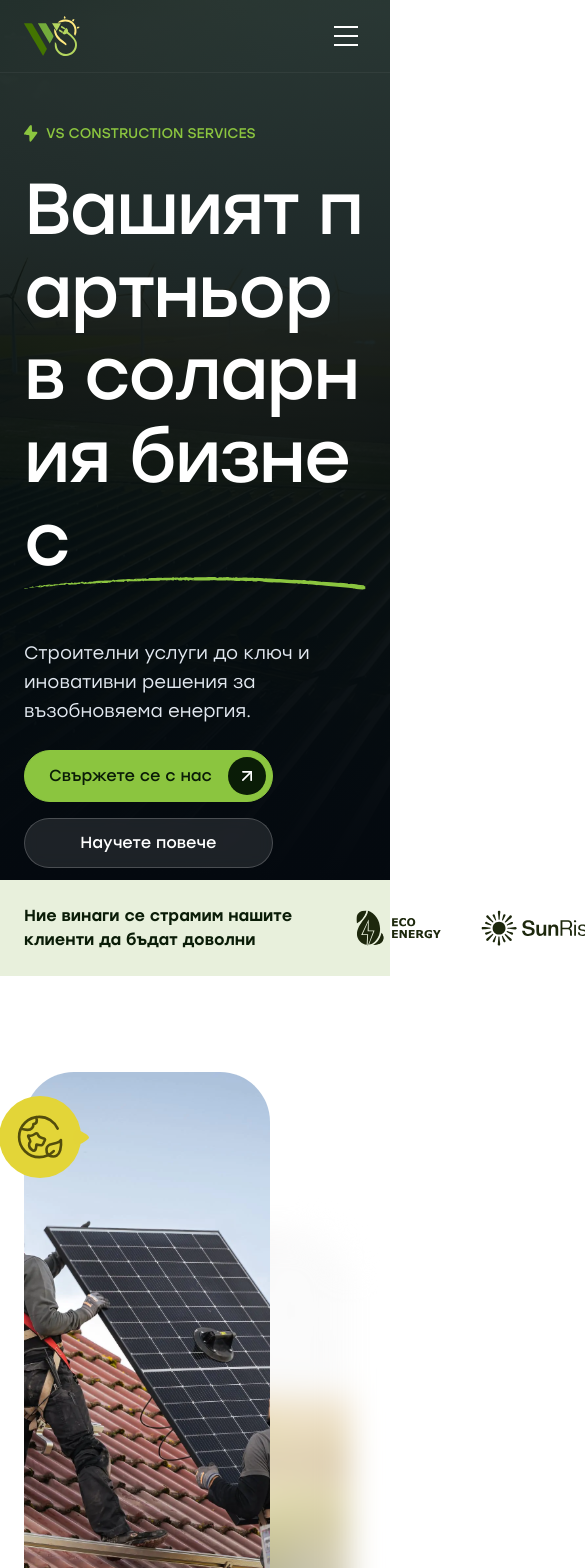
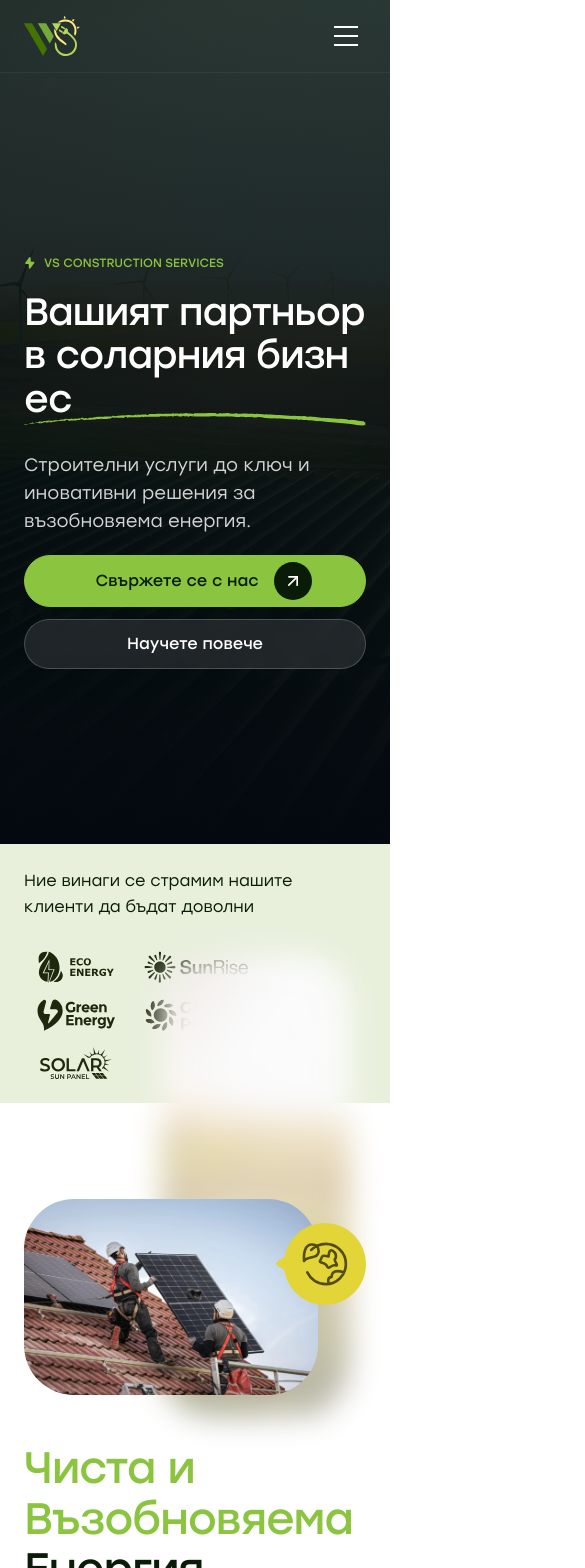
Before and after one commit to mpittas/vscs-strapi, a Next.js app: page / in a window 390 px wide. Shown: the top 1568 px of the page, 585 px wide, since content can reach past the window. Built offline with nearby package versions, Linux system fonts and the light colour scheme.

Commit message:
changes to responsive and removed uneeded animation on scroll

```diff
--- a/src/app/page.tsx
+++ b/src/app/page.tsx
@@ -16,12 +16,12 @@ export default function HomePage() {
       <Hero />
       <ClientLogos />
       <AboutUs />
-      <OurServices />
+      {/* <OurServices />
       <ProjectsOverview />
       <WhyUs />
       <BlogOverview />
       <Marquee />
-      <CTABanner />
+      <CTABanner /> */}
     </>
   );
 }
--- a/src/components/SmoothScrollProvider.tsx
+++ b/src/components/SmoothScrollProvider.tsx
@@ -7,13 +7,16 @@ import {
   ReactNode,
   createContext,
   useContext,
+  useCallback,
 } from "react";
 import Lenis from "lenis";
 import gsap from "gsap";
 import { ScrollTrigger } from "gsap/ScrollTrigger";
 
-// Register GSAP plugins
-gsap.registerPlugin(ScrollTrigger);
+// Register GSAP plugins once
+if (typeof window !== "undefined") {
+  gsap.registerPlugin(ScrollTrigger);
+}
 
 // Create Lenis context to share instance across components
 const LenisContext = createContext<Lenis | null>(null);
@@ -28,121 +31,74 @@ export default function SmoothScrollProvider({
   children,
 }: SmoothScrollProviderProps) {
   const [lenis, setLenis] = useState<Lenis | null>(null);
-  const wrapperRef = useRef<HTMLDivElement | null>(null);
-  const blurOverlayRef = useRef<HTMLDivElement | null>(null);
-  const currentSkew = useRef(0);
-  const currentBlur = useRef(0);
+  const rafIdRef = useRef<number | null>(null);
+  const lenisRef = useRef<Lenis | null>(null);
+
+  // Stable raf callback using useCallback
+  const raf = useCallback((time: number) => {
+    lenisRef.current?.raf(time * 1000);
+  }, []);
 
   useEffect(() => {
-    // Initialize Lenis with smooth scrolling settings
+    // Initialize Lenis with optimized settings
     const lenisInstance = new Lenis({
       duration: 1.2,
       easing: (t) => Math.min(1, 1.001 - Math.pow(2, -10 * t)),
       orientation: "vertical",
       gestureOrientation: "vertical",
       smoothWheel: true,
+      wheelMultiplier: 1,
       touchMultiplier: 2,
+      lerp: 0.1, // Smooth interpolation
+      infinite: false,
     });
 
+    lenisRef.current = lenisInstance;
     setLenis(lenisInstance);
 
     // Coordinate Lenis with GSAP ScrollTrigger
-    lenisInstance.on("scroll", ScrollTrigger.update);
+    const onScroll = () => ScrollTrigger.update();
+    lenisInstance.on("scroll", onScroll);
 
-    // Use GSAP ticker to drive Lenis
-    gsap.ticker.add((time) => {
-      lenisInstance.raf(time * 1000);
-    });
+    // Use GSAP ticker to drive Lenis (more efficient than rAF)
+    gsap.ticker.add(raf);
     gsap.ticker.lagSmoothing(0);
 
-    // Skew settings
-    const maxSkew = 7; // Maximum skew in degrees
-    const skewSmoothness = 1; // How smoothly the skew interpolates (0-1)
-
-    // Blur settings
-    const maxBlur = 20; // Maximum blur in pixels
-    const blurSmoothness = 0.5; // How smoothly the blur interpolates
-
-    // Animation frame loop with skew and blur effects (driven by GSAP ticker)
-    const skewTicker = () => {
-      if (lenisInstance && wrapperRef.current) {
-        // Get scroll velocity from Lenis
-        const velocity = lenisInstance.velocity;
-
-        // Calculate target skew based on velocity
-        // Clamp velocity to prevent extreme skewing
-        const clampedVelocity = Math.max(-150, Math.min(150, velocity));
-        const targetSkew = (clampedVelocity / 150) * maxSkew;
-
-        // Smoothly interpolate current skew towards target
-        currentSkew.current +=
-          (targetSkew - currentSkew.current) * skewSmoothness;
-
-        // Apply transform with skewY and slight translateY for movement feel
-        const translateY = currentSkew.current * 2;
-        wrapperRef.current.style.transform = `skewY(${currentSkew.current}deg) translateY(${translateY}px)`;
-
-        // Calculate blur based on absolute velocity
-        const absVelocity = Math.abs(clampedVelocity);
-        const targetBlur = (absVelocity / 100) * maxBlur;
-
-        // Smoothly interpolate blur
-        currentBlur.current +=
-          (targetBlur - currentBlur.current) * blurSmoothness;
-
-        // Apply blur to overlay
-        if (blurOverlayRef.current) {
-          blurOverlayRef.current.style.backdropFilter = `blur(${currentBlur.current}px)`;
-          // Much higher opacity - visible even at low scroll speeds
-          blurOverlayRef.current.style.opacity = `${Math.min(1, currentBlur.current / 8)}`;
-        }
-      }
+    // Handle resize for ScrollTrigger refresh (debounced)
+    let resizeTimeout: NodeJS.Timeout;
+    const handleResize = () => {
+      clearTimeout(resizeTimeout);
+      resizeTimeout = setTimeout(() => {
+        ScrollTrigger.refresh();
+      }, 250);
     };
-
-    gsap.ticker.add(skewTicker);
+    window.addEventListener("resize", handleResize, { passive: true });
 
     // Cleanup on unmount
     return () => {
-      gsap.ticker.remove(skewTicker);
+      // Remove GSAP ticker
+      gsap.ticker.remove(raf);
+
+      // Cancel any pending raf
+      if (rafIdRef.current) {
+        cancelAnimationFrame(rafIdRef.current);
+      }
+
+      // Remove resize listener
+      window.removeEventListener("resize", handleResize);
+      clearTimeout(resizeTimeout);
+
+      // Kill all ScrollTriggers
       ScrollTrigger.getAll().forEach((trigger) => trigger.kill());
+
+      // Destroy Lenis instance
       lenisInstance.destroy();
+      lenisRef.current = null;
       setLenis(null);
     };
-  }, []);
+  }, [raf]);
 
   return (
-    <LenisContext.Provider value={lenis}>
-      <div className="relative">
-        <div
-          ref={wrapperRef}
-          style={{
-            willChange: "transform",
-            transformOrigin: "center center",
-          }}
-        >
-          {children}
-        </div>
-        {/* Blur overlay at bottom */}
-        <div
-          ref={blurOverlayRef}
-          style={{
-            position: "fixed",
-            bottom: 0,
-            left: 0,
-            right: 0,
-            height: "50vh",
-            background: "transparent",
-            pointerEvents: "none",
-            zIndex: 40,
-            opacity: 0,
-            willChange: "backdrop-filter, opacity",
-            // Mask creates gradient blur: transparent at top, full effect at bottom
-            maskImage: "linear-gradient(to bottom, transparent 0%, black 100%)",
-            WebkitMaskImage:
-              "linear-gradient(to bottom, transparent 0%, black 100%)",
-          }}
-        />
-      </div>
-    </LenisContext.Provider>
+    <LenisContext.Provider value={lenis}>{children}</LenisContext.Provider>
   );
 }
--- a/src/components/sections/AboutUs.tsx
+++ b/src/components/sections/AboutUs.tsx
@@ -1,6 +1,7 @@
 import Image from "next/image";
 import { Heading, Text } from "@/components/ui/Typography";
 import Button from "@/components/ui/Button";
+import Container from "@/components/ui/Container";
 import Section from "@/components/ui/Section";
 import { Check } from "lucide-react";
 
@@ -14,12 +15,12 @@ const features = [
 export default function AboutUs() {
   return (
     <Section paddingY="xl" bgColor="white">
-      <div className="container">
-        <div className="grid lg:grid-cols-2 gap-12 lg:gap-20 items-center">
+      <Container>
+        <div className="grid lg:grid-cols-2 gap-0 lg:gap-20 items-center">
           {/* Left Column - Images */}
           <div className="relative">
             {/* Main images container */}
-            <div className="flex gap-4 pb-20 pr-24">
+            <div className="flex gap-4 pb-10 lg:pb-20 pr-12 lg:pr-24">
               {/* First image */}
               <div className="flex-1 rounded-[50px] overflow-hidden z-1">
                 <Image
@@ -28,7 +29,7 @@ export default function AboutUs() {
                   width={600}
                   height={800}
                   unoptimized
-                  className="w-full h-[560px] object-cover rounded-4xl"
+                  className="w-full h-[400] lg:h-[560px] object-cover rounded-4xl"
                 />
               </div>
 
@@ -45,7 +46,7 @@ export default function AboutUs() {
               </div>
             </div>
 
-            <div className="absolute top-5 -left-[25px] w-[90px] h-[90px] z-2">
+            <div className="absolute top-5 left-autp rotate-180 right-0 lg:right-auto lg:-left-[25px] w-[90px] h-[90px] z-2">
               <Image
                 src="/icons/globe-yellow-circle.svg"
                 alt="Blurred solar background"
@@ -59,7 +60,7 @@ export default function AboutUs() {
           </div>
 
           {/* Right Column - Content */}
-          <div className="pt-8 lg:pt-0">
+          <div className="pt-2 lg:pt-0">
             {/* Title */}
             <div className="mb-6">
               <Heading as="h2">
@@ -102,7 +103,7 @@ export default function AboutUs() {
             </Button>
           </div>
         </div>
-      </div>
+      </Container>
     </Section>
   );
 }
--- a/src/components/sections/CTABanner.tsx
+++ b/src/components/sections/CTABanner.tsx
@@ -2,6 +2,7 @@
 
 import Image from "next/image";
 import Button from "@/components/ui/Button";
+import Container from "@/components/ui/Container";
 import { Heading } from "@/components/ui/Typography";
 import Section from "@/components/ui/Section";
 import { Phone } from "lucide-react";
@@ -35,7 +36,7 @@ export default function CTABanner() {
         />
       </div>
 
-      <div className="container relative z-20">
+      <Container className="relative z-20">
         <div>
           {/* Left Content */}
           <div className="text-left max-w-[700px]">
@@ -80,7 +81,7 @@ export default function CTABanner() {
             </div>
           </div>
         </div>
-      </div>
+      </Container>
 
       {/* Mobile Image - shows only on mobile */}
       <div className="relative w-full h-[250px] lg:hidden">
--- a/src/components/sections/ClientLogos.tsx
+++ b/src/components/sections/ClientLogos.tsx
@@ -1,4 +1,5 @@
 import Image from "next/image";
+import Container from "@/components/ui/Container";
 
 const clientLogos = [
   { src: "/clients-logos/client-logo-1.svg", alt: "Client 1" },
@@ -10,34 +11,37 @@ const clientLogos = [
 
 export default function ClientLogos() {
   return (
-    <section className="py-6 bg-[#e8f0dc]">
-      <div className="container">
-        <div className="flex items-center gap-8">
+    <section className="py-6 sm:py-8 bg-[#e8f0dc]">
+      <Container>
+        {/* Mobile: stacked layout, Desktop: horizontal layout */}
+        <div className="flex flex-col lg:flex-row lg:items-center gap-8">
           {/* Left side - Title */}
-          <div className="text-dark-green text-md font-medium shrink-0 leading-[1.5]">
-            Ние винаги се страмим нашите
-            <br />
-            клиенти да бъдат доволни
+          <div className="text-dark-green max-w-[300px]">
+            Ние винаги се страмим нашите клиенти да бъдат доволни
           </div>
 
-          {/* Middle - Horizontal line */}
-          <div className="flex-1 h-px bg-slate-400/30" />
+          {/* Middle - Horizontal line (hidden on mobile) */}
+          <div className="hidden lg:block flex-1 h-px bg-slate-400/30" />
 
           {/* Right side - Client logos */}
-          <div className="flex items-center gap-10 shrink-0">
+          <div className="flex flex-wrap lg:flex-nowrap items-center gap-4 sm:gap-6 lg:gap-10 shrink-0">
             {clientLogos.map((logo, index) => (
-              <Image
+              <div
                 key={index}
-                src={logo.src}
-                alt={logo.alt}
-                width={120}
-                height={36}
-                className="h-9 w-auto object-contain opacity-100 hover:opacity-80 transition-opacity"
-              />
+                className="w-26 lg:w-auto flex items-center justify-center"
+              >
+                <Image
+                  src={logo.src}
+                  alt={logo.alt}
+                  width={120}
+                  height={36}
+                  className="h-8 lg:h-9 w-auto object-contain opacity-100 hover:opacity-80 transition-opacity"
+                />
+              </div>
             ))}
           </div>
         </div>
-      </div>
+      </Container>
     </section>
   );
 }
--- a/src/components/sections/Hero.tsx
+++ b/src/components/sections/Hero.tsx
@@ -4,6 +4,7 @@ import { useEffect, useRef } from "react";
 import Image from "next/image";
 import Navbar from "@/components/Navbar";
 import Button from "@/components/ui/Button";
+import Container from "@/components/ui/Container";
 import { Heading, Text } from "@/components/ui/Typography";
 import gsap from "gsap";
 
@@ -33,53 +34,144 @@ function AnimatedText({
 export default function Hero() {
   const heroRef = useRef<HTMLDivElement>(null);
 
+  // ============================================
+  // ANIMATION CONFIG - Easy timeline control
+  // ============================================
+  const animConfig = {
+    // Global
+    defaultEase: "power3.out",
+    initialDelay: 0.1,
+
+    // Badge animation
+    badge: {
+      duration: 0.5,
+      y: 20,
+    },
+
+    // Title characters animation
+    title: {
+      duration: 0.6,
+      stagger: 0.015,
+      y: 40,
+      delayAfterBadge: 0.15,
+    },
+
+    // Underline animation
+    underline: {
+      duration: 0.8,
+      y: 10,
+      ease: "power2.out",
+      overlapWithTitle: 0.3,
+    },
+
+    // Description animation
+    description: {
+      duration: 0.6,
+      y: 20,
+      delayAfterTitle: 0.15,
+    },
+
+    // Buttons animation
+    buttons: {
+      duration: 0.6,
+      y: 20,
+      delayAfterDescription: 0.1,
+    },
+  };
+
   useEffect(() => {
+    if (!heroRef.current) return;
+
     const ctx = gsap.context(() => {
-      // Get all reveal content elements (excluding heading)
-      const revealElements = gsap.utils.toArray<HTMLElement>(".reveal-content");
+      // Get specific elements
+      const badge = document.querySelector(".hero-badge");
+      const heroChars = gsap.utils.toArray<HTMLElement>(".hero-char");
+      const underline = document.querySelector(".hero-underline");
+      const description = document.querySelector(".hero-description");
+      const buttons = document.querySelector(".hero-buttons");
 
-      // Get all hero characters
-      const heroChars = gsap.utils.toArray<HTMLElement>(".hero-char");
-
-      // Initial states - set elements below their clip mask
-      gsap.set(revealElements, {
-        yPercent: 100,
+      // Initial states
+      if (badge) gsap.set(badge, { y: animConfig.badge.y, opacity: 0 });
+      gsap.set(heroChars, { y: animConfig.title.y, opacity: 0 });
+      if (underline)
+        gsap.set(underline, {
+          scaleX: 0,
+          y: animConfig.underline.y,
           opacity: 0,
+          transformOrigin: "left center",
         });
-
-      // Initial state for characters
-      gsap.set(heroChars, {
-        y: 40,
-        opacity: 0,
-      });
+      if (description)
+        gsap.set(description, { y: animConfig.description.y, opacity: 0 });
+      if (buttons) gsap.set(buttons, { y: animConfig.buttons.y, opacity: 0 });
 
       // Create timeline for smooth staggered reveal
       const tl = gsap.timeline({
         defaults: {
-          ease: "expo.out",
+          ease: animConfig.defaultEase,
         },
       });
 
-      // Animate characters with stagger
-      tl.to(heroChars, {
+      // 1. Animate badge first
+      if (badge) {
+        tl.to(badge, {
           y: 0,
           opacity: 1,
-        duration: 1,
-        stagger: 0.03,
-        delay: 0.3,
+          duration: animConfig.badge.duration,
+          delay: animConfig.initialDelay,
         });
+      }
 
-      // Animate other elements after characters
+      // 2. Animate title characters + underline together
       tl.to(
-        revealElements,
+        heroChars,
         {
-          yPercent: 0,
+          y: 0,
           opacity: 1,
-          duration: 1.2,
-          stagger: 0.15,
+          duration: animConfig.title.duration,
+          stagger: animConfig.title.stagger,
         },
-        "-=0.4"
+        `+=${animConfig.title.delayAfterBadge}`
       );
+
+      if (underline) {
+        tl.to(
+          underline,
+          {
+            scaleX: 1,
+            y: 0,
+            opacity: 1,
+            duration: animConfig.underline.duration,
+            ease: animConfig.underline.ease,
+          },
+          `-=${animConfig.underline.overlapWithTitle}`
+        );
+      }
+
+      // 3. Animate description
+      if (description) {
+        tl.to(
+          description,
+          {
+            y: 0,
+            opacity: 1,
+            duration: animConfig.description.duration,
+          },
+          `+=${animConfig.description.delayAfterTitle}`
+        );
+      }
+
+      // 4. Animate buttons
+      if (buttons) {
+        tl.to(
+          buttons,
+          {
+            y: 0,
+            opacity: 1,
+            duration: animConfig.buttons.duration,
+          },
+          `+=${animConfig.buttons.delayAfterDescription}`
+        );
+      }
     }, heroRef);
 
     return () => ctx.revert();
@@ -104,37 +196,37 @@ export default function Hero() {
           <div className="absolute inset-0 bg-gradient-to-b from-[rgba(5,21,17,0.85)] to-[rgba(4,9,15,1)]" />
         </div>
 
-        <section
-          className="relative z-10 flex items-center justify-center pt-28"
-          style={{ height: "880px" }}
-        >
-          <div className="container flex gap-y-6 flex-col items-start px-40">
+        <section className="relative z-10 flex items-center justify-center pt-20 sm:pt-24 lg:pt-28 min-h-[100dvh] sm:min-h-0 sm:h-[600px] md:h-[700px] lg:h-[800px] xl:h-[880px]">
+          <Container className="flex gap-y-5 lg:gap-y-6 flex-col items-start">
             {/* Badge with reveal animation */}
-            <div className="overflow-hidden">
-              <div className="reveal-content flex items-center gap-2">
+            <div className="hero-badge flex items-center gap-2">
               <Image
                 src="/icons/electricity-bolt-icon-green.svg"
                 alt=""
                 width={14}
                 height={14}
+                className="w-3 h-3 sm:w-3.5 sm:h-3.5"
               />
-                <Text as="span" variant="small-title">
+              <Text
+                as="span"
+                variant="small-title"
+                className="text-xs sm:text-sm"
+              >
                 VS Construction Services
               </Text>
-              </div>
             </div>
 
             {/* Title with character-by-character animation */}
             <Heading
               as="h1"
-              className="text-[72px] max-w-4xl leading-[1.15] text-white font-normal"
+              className="text-[38px] sm:text-[40px] md:text-[52px] lg:text-[62px] xl:text-[72px] sm:max-w-md md:max-w-xl lg:max-w-3xl xl:max-w-4xl leading-[1.15] text-white font-normal"
             >
               <span className="block overflow-hidden">
                 <AnimatedText text="Вашият партньор" className="block" />
               </span>
               <span className="block">
                 <span className="relative inline-block overflow-visible">
-                  <span className="overflow-hidden block">
+                  <span className="overflow-hidden block relative block z-1">
                     <AnimatedText
                       text="в соларния бизнес"
                       className="inline-block"
@@ -145,37 +237,43 @@ export default function Hero() {
                     alt=""
                     width={400}
                     height={20}
-                    className="absolute -bottom-2 left-0 w-full h-auto"
+                    className="hero-underline absolute -bottom-1 sm:-bottom-4 left-0 w-full h-auto opacity-20"
                   />
                 </span>
               </span>
             </Heading>
 
             {/* Description with reveal animation */}
-            <div className="overflow-hidden">
-              <div className="reveal-content">
+
+            <div className="hero-description">
               <Text
                 variant="body-18"
-                  className="max-w-md leading-relaxed text-slate-200 pt-4"
+                className="max-w-[380px] text-neutral-300 sm:pt-3 lg:pt-4 text-base lg:text-lg"
               >
                 Строителни услуги до ключ и иновативни решения за възобновяема
                 енергия.
               </Text>
             </div>
-            </div>
 
-            {/* Buttons with reveal animation */}
-            <div className="overflow-hidden">
-              <div className="reveal-content flex w-full flex-col justify-center gap-4 sm:w-auto sm:flex-row">
-                <Button href="/contact" size="md" showIcon>
+            <div className="hero-buttons flex w-full flex-col justify-center gap-3 sm:gap-4 sm:w-auto sm:flex-row">
+              <Button
+                href="/contact"
+                size="md"
+                showIcon
+                className="w-full sm:w-auto"
+              >
                 Свържете се с нас
               </Button>
-                <Button href="/about" variant="secondary" size="md">
+              <Button
+                href="/about"
+                variant="secondary"
+                size="md"
+                className="w-full sm:w-auto"
+              >
                 Научете повече
               </Button>
             </div>
-            </div>
-          </div>
+          </Container>
         </section>
       </div>
     </>
--- a/src/components/sections/OurServices.tsx
+++ b/src/components/sections/OurServices.tsx
@@ -1,5 +1,6 @@
 import { Heading, Text } from "@/components/ui/Typography";
 import Button from "@/components/ui/Button";
+import Container from "@/components/ui/Container";
 import ServiceIconBox from "@/components/ui/ServiceIconBox";
 import Section from "@/components/ui/Section";
 
@@ -36,7 +37,7 @@ export default function OurServices() {
       paddingY="xl"
       className="bg-gradient-to-b from-[#001D13] to-[#022D1E]"
     >
-      <div className="container">
+      <Container>
         {/* Header Section */}
         <div className="flex flex-col lg:flex-row lg:items-start lg:justify-between gap-8 lg:gap-16 mb-16 lg:mb-20">
           {/* Left - Title */}
@@ -69,7 +70,7 @@ export default function OurServices() {
             />
           ))}
         </div>
-      </div>
+      </Container>
     </Section>
   );
 }
--- a/src/components/sections/ProjectsOverview.tsx
+++ b/src/components/sections/ProjectsOverview.tsx
@@ -5,6 +5,7 @@ import Image from "next/image";
 import Slider from "react-slick";
 import { Heading, Text } from "@/components/ui/Typography";
 import AnimatedCounter from "@/components/ui/AnimatedCounter";
+import Container from "@/components/ui/Container";
 import ProjectPostCard from "@/components/ui/ProjectPostCard";
 import Section from "@/components/ui/Section";
 import { ChevronLeft, ChevronRight } from "lucide-react";
@@ -101,7 +102,7 @@ export default function ProjectsOverview() {
 
   return (
     <Section paddingY="xl" bgColor="white" className="overflow-hidden">
-      <div className="container">
+      <Container>
         {/* Title + Stats + Map Grid */}
         <div className="grid grid-cols-1 lg:grid-cols-2 gap-8 lg:gap-12 mb-16">
           {/* Left Side - Title + Stats */}
@@ -219,7 +220,7 @@ export default function ProjectsOverview() {
             </button>
           </div>
         </div>
-      </div>
+      </Container>
     </Section>
   );
 }
--- a/src/components/sections/WhyUs.tsx
+++ b/src/components/sections/WhyUs.tsx
@@ -1,5 +1,6 @@
 import Image from "next/image";
 import { Heading, Text } from "@/components/ui/Typography";
+import Container from "@/components/ui/Container";
 import InfoItem from "@/components/ui/InfoItem";
 import Section from "@/components/ui/Section";
 
@@ -33,7 +34,7 @@ const infoItems = [
 export default function WhyUs() {
   return (
     <Section paddingY="xl" bgColor="dark">
-      <div className="container">
+      <Container>
         <div className="grid grid-cols-1 lg:grid-cols-2 gap-12 lg:gap-20 items-center">
           {/* Left Column - Images */}
           <div className="relative pr-12 pb-12">
@@ -98,7 +99,7 @@ export default function WhyUs() {
             </div>
           </div>
         </div>
-      </div>
+      </Container>
     </Section>
   );
 }
--- a/src/components/ui/Container.tsx
+++ b/src/components/ui/Container.tsx
@@ -1,10 +1,33 @@
-import { cn } from '@/lib/utils';
+import { cn } from "@/lib/utils";
 
 interface ContainerProps {
   children: React.ReactNode;
   className?: string;
+  /** Use narrower padding for certain layouts */
+  narrow?: boolean;
 }
 
-export default function Container({ children, className }: ContainerProps) {
-  return <div className={cn('container', className)}>{children}</div>;
+/**
+ * Consistent container component with responsive padding.
+ * Default: px-4 sm:px-8 md:px-16 lg:px-24 xl:px-40
+ * Narrow: px-4 sm:px-6 md:px-8 lg:px-12 xl:px-16
+ */
+export default function Container({
+  children,
+  className,
+  narrow = false,
+}: ContainerProps) {
+  return (
+    <div
+      className={cn(
+        "container mx-auto",
+        narrow
+          ? "px-4 sm:px-6 md:px-8 lg:px-12 xl:px-16"
+          : "px-4 sm:px-8 md:px-16 lg:px-24 xl:px-40",
+        className
+      )}
+    >
+      {children}
+    </div>
+  );
 }
```
Also changed, not shown: src/components/sections/BlogOverview.tsx (+8 -5 lines). Lines whose indentation alone changed are shown as unchanged.
